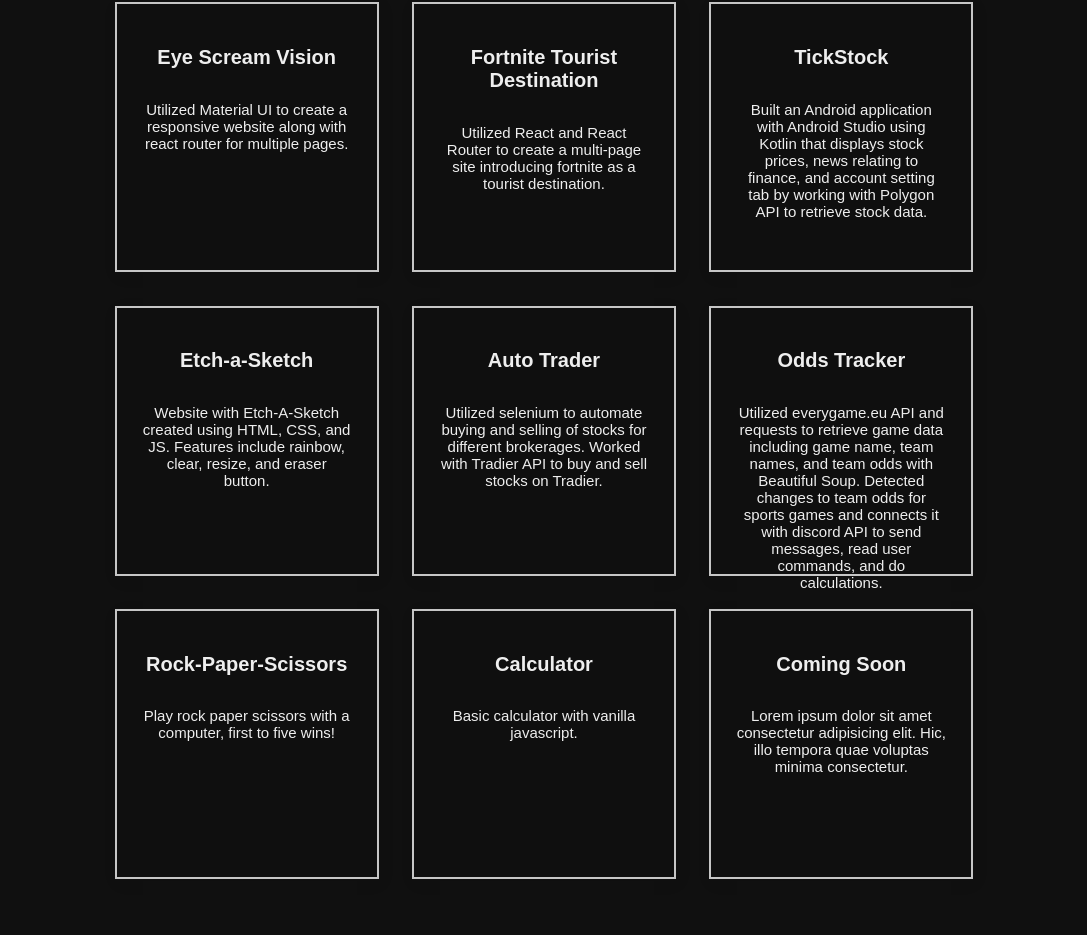
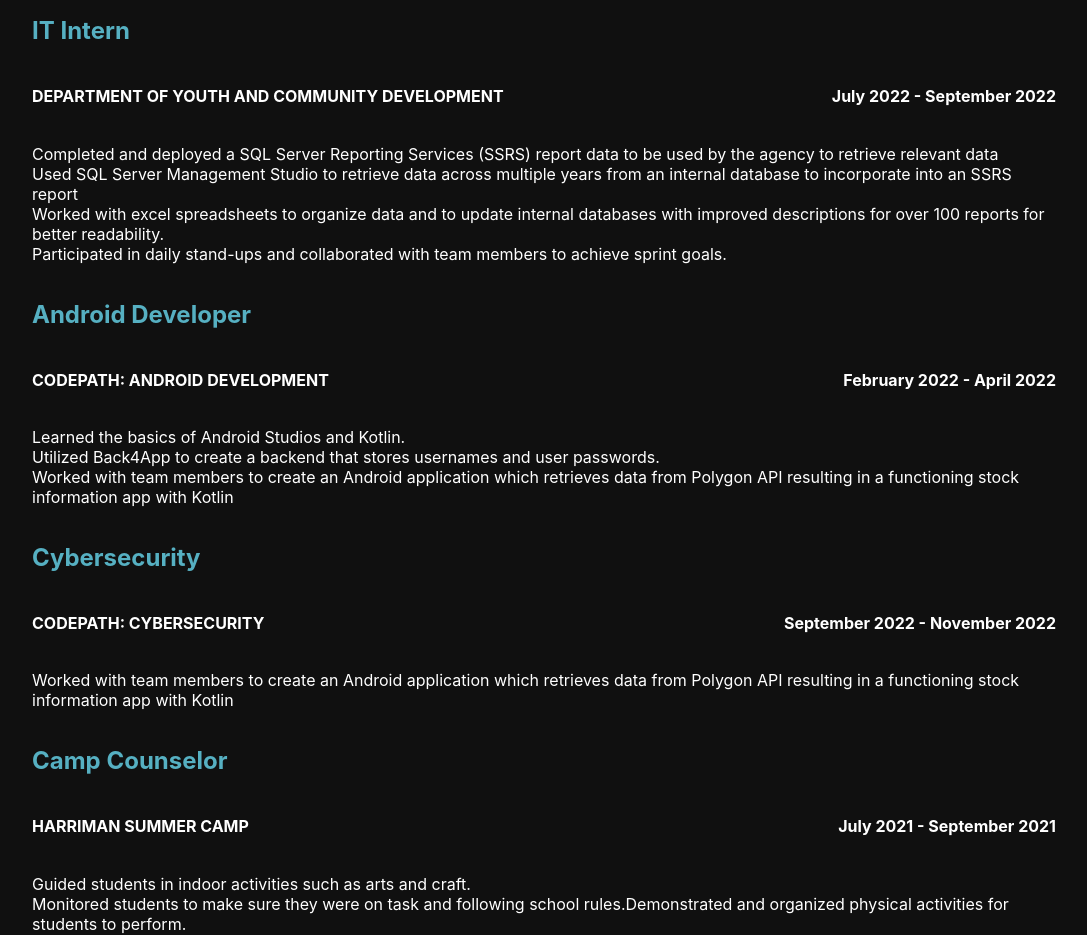
Before and after one commit to XChen601/Old-Personal-Portfolio, a React (Create React App) app: page /Projects in a window 1280 px wide. Shown: the part 524-1459 px from the top of the page, without its empty margins (96-1183 px from the left). Built offline with nearby package versions, Linux system fonts and the light colour scheme.

Commit message:
added experiences section and styled it

```diff
--- a/src/components/Homepage.jsx
+++ b/src/components/Homepage.jsx
@@ -33,6 +33,7 @@
     return (
         <>
             <Introduction />
+            <Experiences/>
             <Projects />
         </>
     )
@@ -55,6 +56,58 @@
         </>
     )
 }
+
+function Experiences(){
+    return (
+        <>
+        <div className="experiences" id="experience-list">
+            <h2>Experiences</h2>
+            <div className='experience-item'>
+                <h2 className='experience-title'>IT Intern</h2>
+                <div className='sub-title'>
+                    <h4>DEPARTMENT OF YOUTH AND COMMUNITY DEVELOPMENT</h4>
+                    <h4>July 2022 - September 2022</h4>
+                </div>
+                <p className='experience-description'>Completed and deployed a SQL Server Reporting Services (SSRS) report data to be used by the agency to retrieve relevant data <br/>
+                Used SQL Server Management Studio to retrieve data across multiple years from an internal database to incorporate into an SSRS report<br/>
+                Worked with excel spreadsheets to organize data and to update internal databases with improved descriptions for over 100 reports for better readability.<br/>
+                Participated in daily stand-ups and collaborated with team members to achieve sprint goals.
+                </p>
+            </div>
+            <div className='experience-item'>
+                <h2 className='experience-title'>Android Developer</h2>
+                <div className='sub-title'>
+                    <h4>CODEPATH: ANDROID DEVELOPMENT</h4>
+                    <h4>February 2022 - April 2022</h4>
+                </div>
+                <p className='experience-description'>Learned the basics of Android Studios and Kotlin. <br/>
+                Utilized Back4App to create a backend that stores usernames and user passwords. <br/>
+                Worked with team members to create an Android application which retrieves data from Polygon API resulting in a functioning stock information app with Kotlin
+                </p>
+            </div>
+            <div className='experience-item'>
+                <h2 className='experience-title'>Cybersecurity</h2>
+                <div className='sub-title'>
+                    <h4>CODEPATH: CYBERSECURITY</h4>
+                    <h4>September 2022 - November 2022</h4>
+                </div>
+                <p className='experience-description'>Worked with team members to create an Android application which retrieves data from Polygon API resulting in a functioning stock information app with Kotlin
+                </p>
+            </div>
+            <div className='experience-item'>
+                <h2 className='experience-title'>Camp Counselor</h2>
+                <div className='sub-title'>
+                    <h4>HARRIMAN SUMMER CAMP</h4>
+                    <h4>July 2021 - September 2021</h4>
+                </div>
+                <p className='experience-description'>Guided students in indoor activities such as arts and craft. <br/>
+                Monitored students to make sure they were on task and following school rules.Demonstrated and organized physical activities for students to perform.<br/>
+                Encouraged students to participate in activities.
+                </p>
+            </div>
+        </div>
+        </>
+)}
 
 function Projects(){
     const navigate = useNavigate()
--- a/src/components/css/Homepage.css
+++ b/src/components/css/Homepage.css
@@ -103,3 +103,22 @@
     border-radius: 50%;
     border: 3px solid rgb(86, 176, 194);
 }
+
+/* experiences */
+.experiences {
+    display: flex;
+    flex-direction: column;
+    align-items: center;
+    padding: 2% 10%;
+}
+.experience-item {
+    width: 100%;
+}
+.experience-title {
+    color: rgb(86, 176, 194);
+}
+.sub-title {
+    display: flex;
+    justify-content: space-between;
+    flex-wrap: wrap;
+}
```
